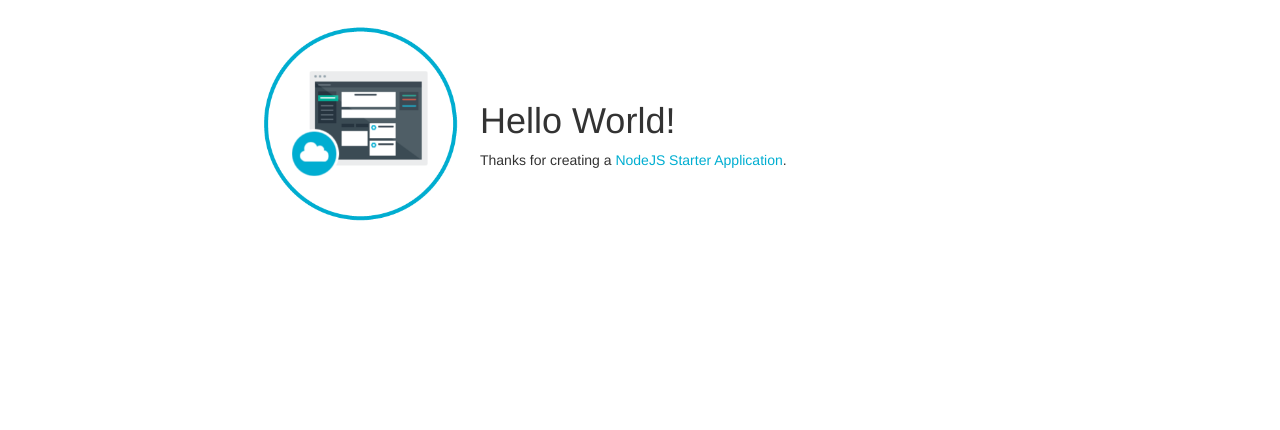
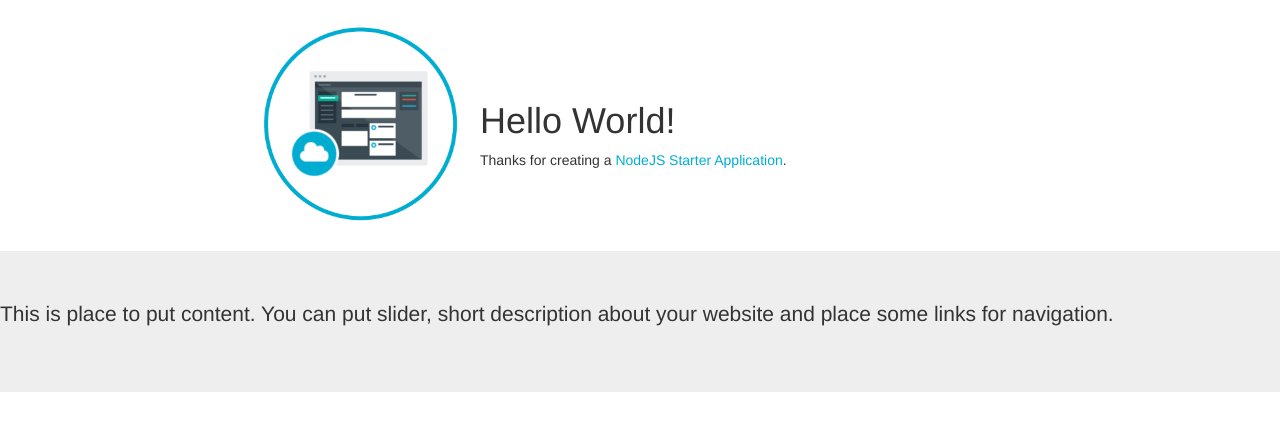
Before and after one commit to rwhite54/node-bootstrap-starter-test-1473003245212, a website: page public/index.html in a window 1280 px wide. Drawn offline with nearby package versions, Linux system fonts and the light colour scheme; some packages are replaced by stand-ins of ours.

Commit message:
Added the JUBMOTRON!!!

```diff
--- a/public/index.html
+++ b/public/index.html
@@ -26,6 +26,9 @@
         </td>
       </tr>
     </table>
+    <div class="jumbotron"> <p>
+		This is place to put content. You can put slider, short description about your website and place some links for navigation.
+	</p></div>
   </body>
 
 </html>
```
